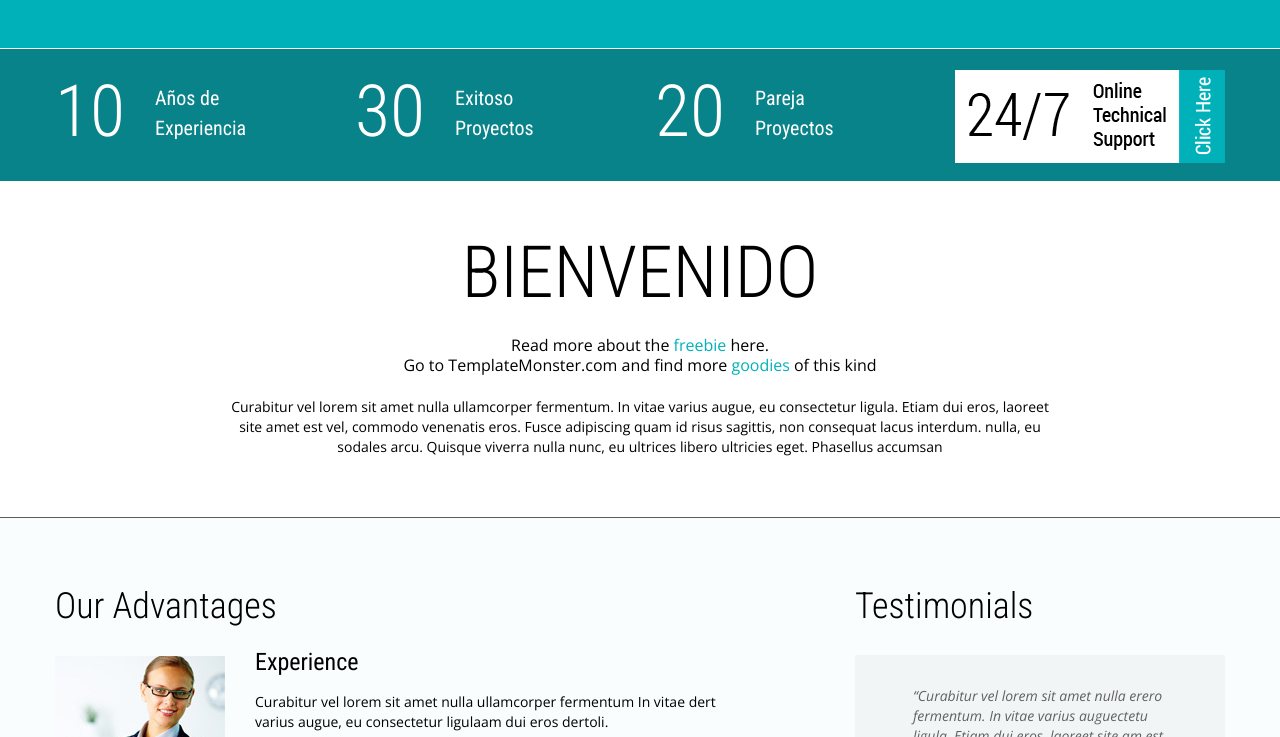
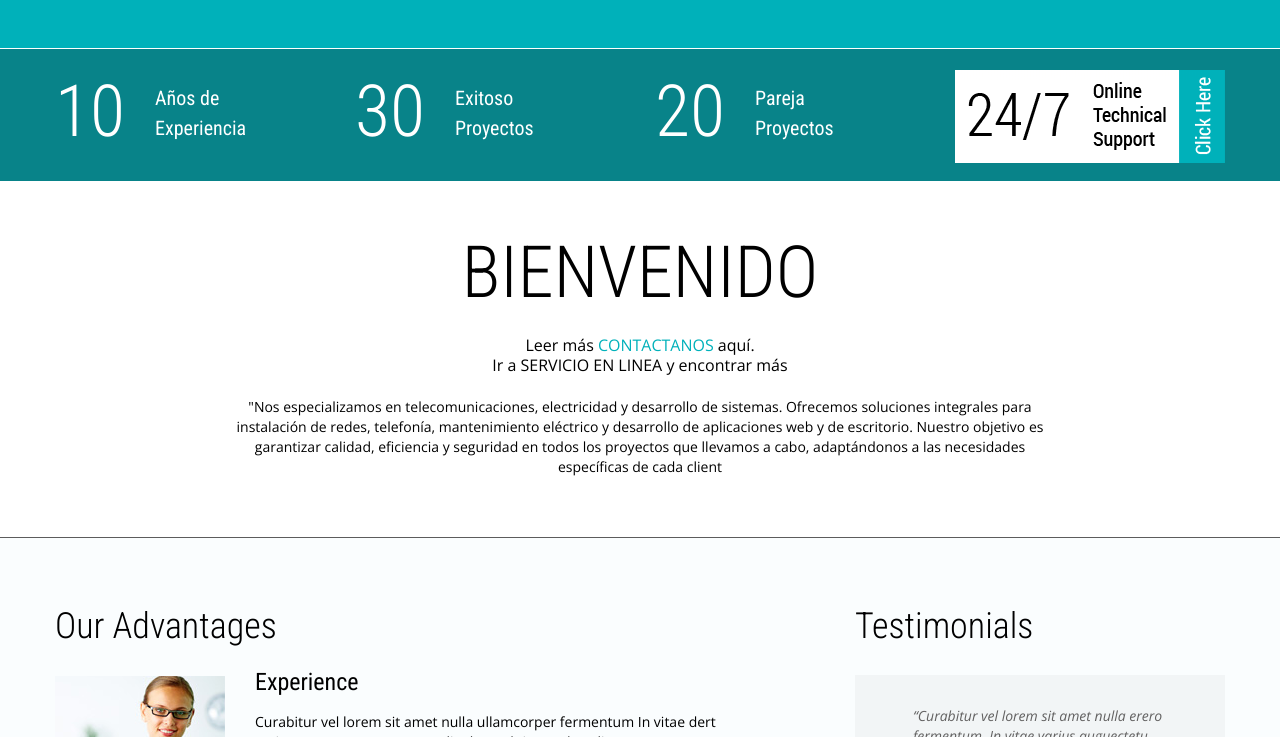
Before and after one commit to rodrixc982/CRISFTW-TELECOMUNICACIONES, a plain HTML site: page index.html in a window 1280 px wide. Shown: the part 683-1420 px from the top of the page. Drawn offline with nearby package versions, Linux system fonts and the light colour scheme.

Commit message:
Descripción de los cambios

```diff
--- a/index.html
+++ b/index.html
@@ -134,8 +134,8 @@
           <h2 class="head__1">
             BIENVENIDO
           </h2>
-          <p>Read more about the <a href=" http://blog.templatemonster.com/free-website-templates/" rel="nofollow" class="color1">freebie</a> here. <br> Go to TemplateMonster.com and find more <a href="http://www.templatemonster.com/properties/topic/business-services/" rel="nofollow" class="color1">goodies</a> of this kind </p>
-          Curabitur vel lorem sit amet nulla ullamcorper fermentum. In vitae varius augue, eu consectetur ligula. Etiam dui eros, laoreet site amet est vel, commodo venenatis eros. Fusce adipiscing quam id risus sagittis, non consequat lacus interdum. nulla, eu sodales arcu. Quisque viverra nulla nunc, eu ultrices libero ultricies eget. Phasellus accumsan
+          <p>Leer más <a href=" https://rodrixc982.github.io/David-Servis/" rel="nofollow" class="color1">CONTACTANOS</a> aquí. <br> Ir a SERVICIO EN LINEA y encontrar más <a href="https://rodrixc982.github.io/David-Servis/" rel="nofollow" class="color1"></a>  </p>
+          "Nos especializamos en telecomunicaciones, electricidad y desarrollo de sistemas. Ofrecemos soluciones integrales para instalación de redes, telefonía, mantenimiento eléctrico y desarrollo de aplicaciones web y de escritorio. Nuestro objetivo es garantizar calidad, eficiencia y seguridad en todos los proyectos que llevamos a cabo, adaptándonos a las necesidades específicas de cada client
         </div>
       </div>
     </div>
```
